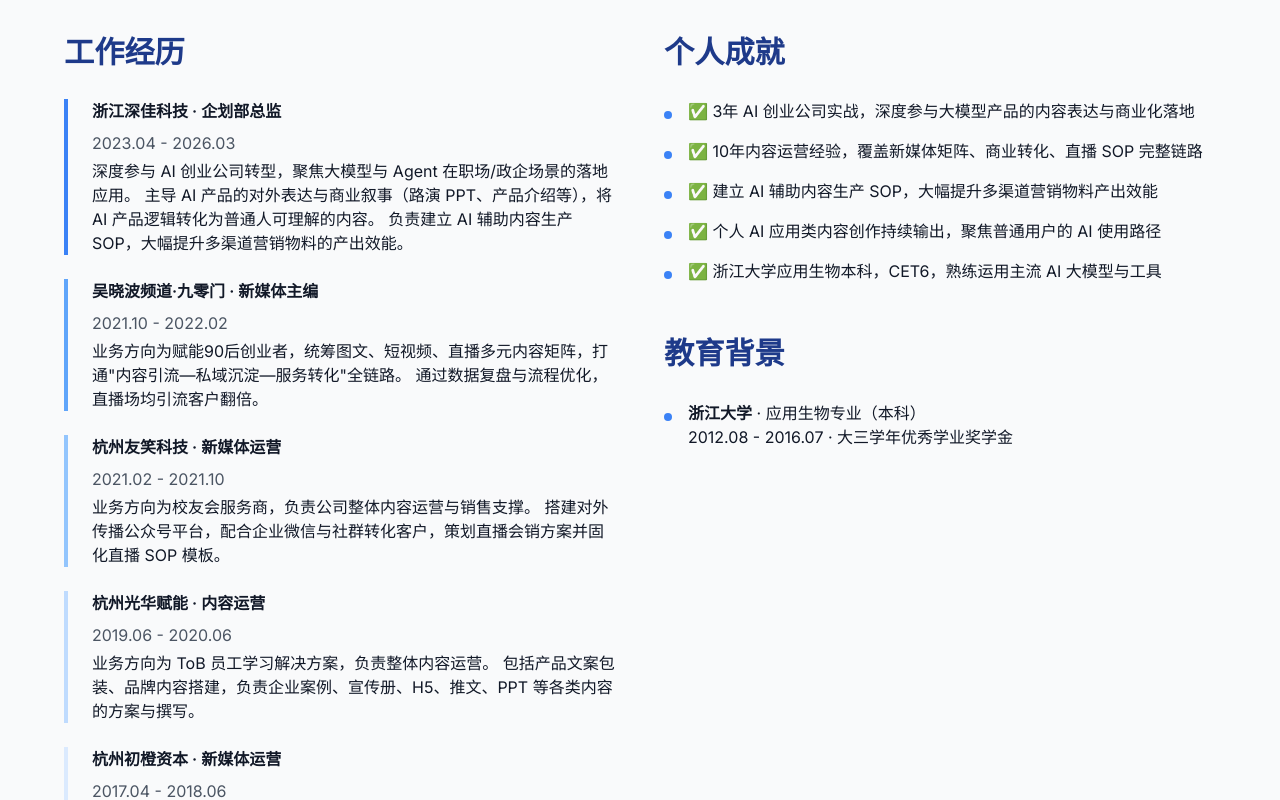
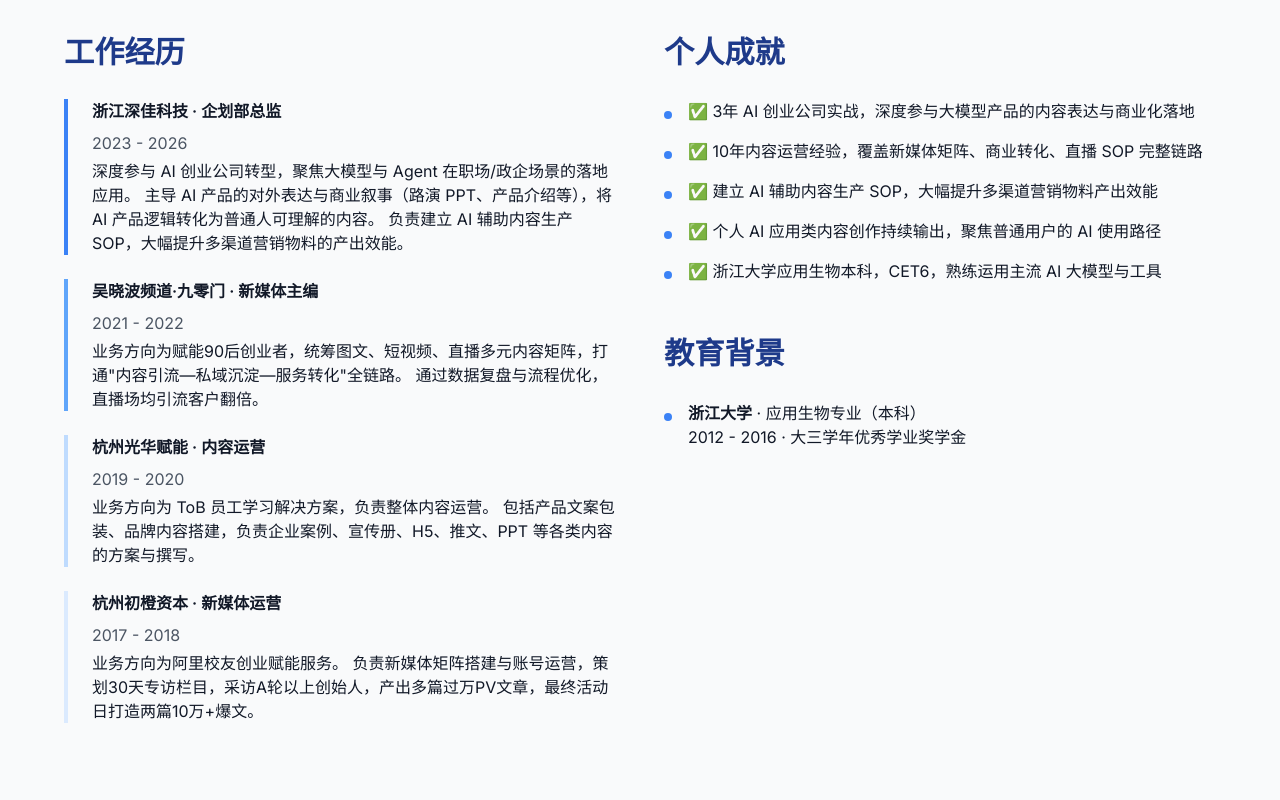
Before and after one commit to chenhe-777/cqweb, a Next.js app: page /cqweb/about in a window 1280 px wide. Shown: the part 1440-2240 px from the top of the page. Built offline with nearby package versions, Linux system fonts and the light colour scheme.

Commit message:
修改关于页：工作经历时间仅显示年份，删除友笑科技部分

```diff
--- a/app/about/page.tsx
+++ b/app/about/page.tsx
@@ -111,7 +111,7 @@ export default function AboutPage() {
                 <div className="space-y-6">
                   <div className="border-l-4 border-blue-500 pl-6">
                     <h4 className="font-semibold text-[#111827] dark:text-text-dark mb-2">浙江深佳科技 · 企划部总监</h4>
-                    <p className="text-[#4B5563] dark:text-text-dark-secondary mb-1">2023.04 - 2026.03</p>
+                    <p className="text-[#4B5563] dark:text-text-dark-secondary mb-1">2023 - 2026</p>
                     <p className="text-[#111827] dark:text-text-dark">
                       深度参与 AI 创业公司转型，聚焦大模型与 Agent 在职场/政企场景的落地应用。
                       主导 AI 产品的对外表达与商业叙事（路演 PPT、产品介绍等），将 AI 产品逻辑转化为普通人可理解的内容。
@@ -120,23 +120,15 @@ export default function AboutPage() {
                   </div>
                   <div className="border-l-4 border-blue-400 pl-6">
                     <h4 className="font-semibold text-[#111827] dark:text-text-dark mb-2">吴晓波频道·九零门 · 新媒体主编</h4>
-                    <p className="text-[#4B5563] dark:text-text-dark-secondary mb-1">2021.10 - 2022.02</p>
+                    <p className="text-[#4B5563] dark:text-text-dark-secondary mb-1">2021 - 2022</p>
                     <p className="text-[#111827] dark:text-text-dark">
                       业务方向为赋能90后创业者，统筹图文、短视频、直播多元内容矩阵，打通"内容引流—私域沉淀—服务转化"全链路。
                       通过数据复盘与流程优化，直播场均引流客户翻倍。
                     </p>
                   </div>
-                  <div className="border-l-4 border-blue-300 pl-6">
-                    <h4 className="font-semibold text-[#111827] dark:text-text-dark mb-2">杭州友笑科技 · 新媒体运营</h4>
-                    <p className="text-[#4B5563] dark:text-text-dark-secondary mb-1">2021.02 - 2021.10</p>
-                    <p className="text-[#111827] dark:text-text-dark">
-                      业务方向为校友会服务商，负责公司整体内容运营与销售支撑。
-                      搭建对外传播公众号平台，配合企业微信与社群转化客户，策划直播会销方案并固化直播 SOP 模板。
-                    </p>
-                  </div>
                   <div className="border-l-4 border-blue-200 pl-6">
                     <h4 className="font-semibold text-[#111827] dark:text-text-dark mb-2">杭州光华赋能 · 内容运营</h4>
-                    <p className="text-[#4B5563] dark:text-text-dark-secondary mb-1">2019.06 - 2020.06</p>
+                    <p className="text-[#4B5563] dark:text-text-dark-secondary mb-1">2019 - 2020</p>
                     <p className="text-[#111827] dark:text-text-dark">
                       业务方向为 ToB 员工学习解决方案，负责整体内容运营。
                       包括产品文案包装、品牌内容搭建，负责企业案例、宣传册、H5、推文、PPT 等各类内容的方案与撰写。
@@ -144,7 +136,7 @@ export default function AboutPage() {
                   </div>
                   <div className="border-l-4 border-blue-100 pl-6">
                     <h4 className="font-semibold text-[#111827] dark:text-text-dark mb-2">杭州初橙资本 · 新媒体运营</h4>
-                    <p className="text-[#4B5563] dark:text-text-dark-secondary mb-1">2017.04 - 2018.06</p>
+                    <p className="text-[#4B5563] dark:text-text-dark-secondary mb-1">2017 - 2018</p>
                     <p className="text-[#111827] dark:text-text-dark">
                       业务方向为阿里校友创业赋能服务。
                       负责新媒体矩阵搭建与账号运营，策划30天专访栏目，采访A轮以上创始人，产出多篇过万PV文章，最终活动日打造两篇10万+爆文。
@@ -198,7 +190,7 @@ export default function AboutPage() {
                     <div className="w-2 h-2 bg-blue-500 rounded-full mt-3 mr-4 flex-shrink-0"></div>
                     <p className="text-[#111827] dark:text-text-dark">
                       <strong>浙江大学</strong> · 应用生物专业（本科）<br/>
-                      2012.08 - 2016.07 · 大三学年优秀学业奖学金
+                      2012 - 2016 · 大三学年优秀学业奖学金
                     </p>
                   </div>
                 </div>
```
